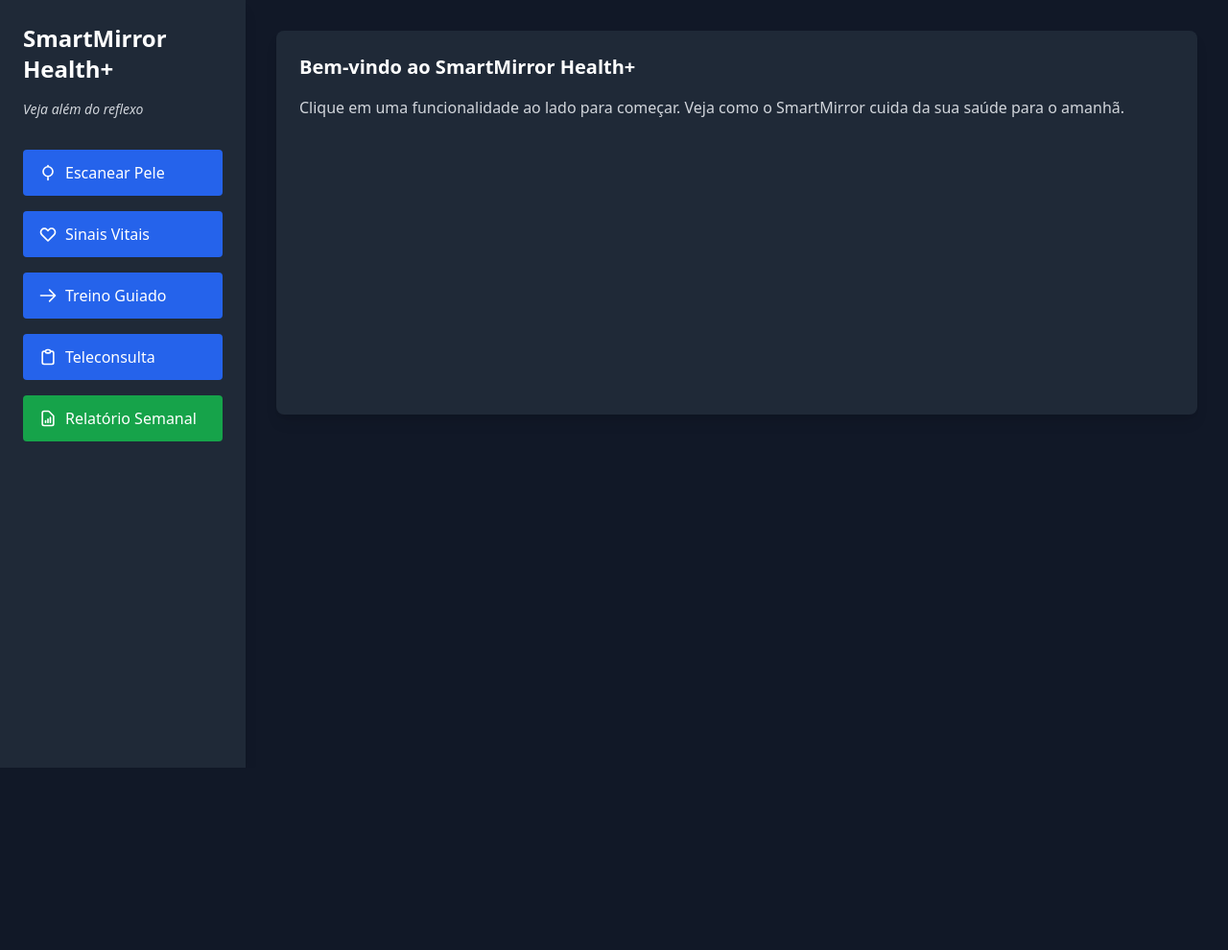
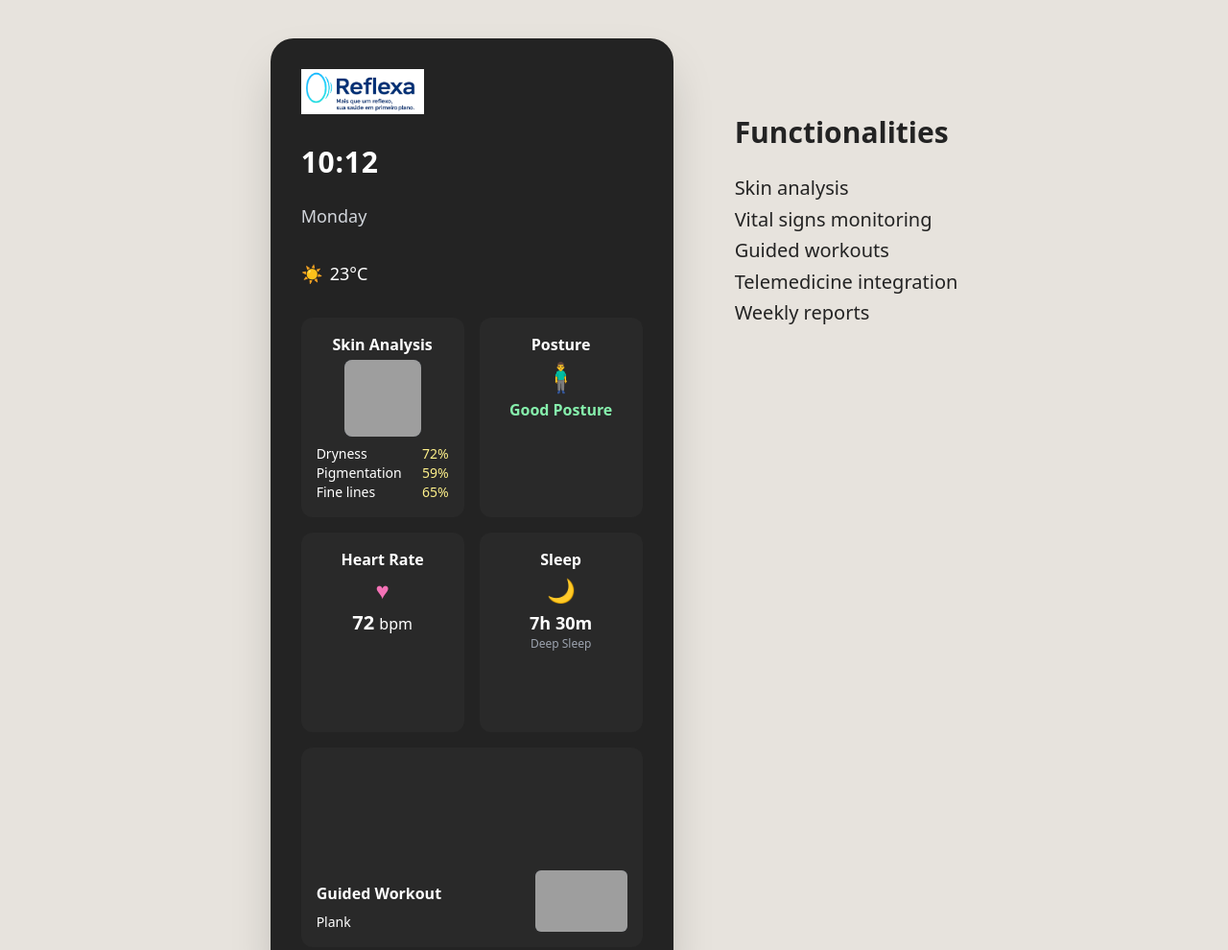
Before and after one commit to icaro44n/MMM4, a plain HTML site: page index.html in a window 1280 px wide. Shown: the top 990 px of the page at 96% size. Before the commit the page ends 800 px from the top, so only its background shows below. Drawn offline with nearby package versions, Linux system fonts and the light colour scheme; grey boxes are pictures that could not be loaded.

Commit message:
asdadssaddas

```diff
--- a/index.html
+++ b/index.html
@@ -12,42 +12,63 @@
     .hover-scale:hover { transform: scale(1.05); }
   </style>
 </head>
-<body class="bg-gray-900 text-white font-sans min-h-screen flex">
-  <!-- Menu Lateral -->
-  <aside class="w-64 bg-gray-800 p-6 shadow-lg">
-    <h1 class="text-2xl font-bold mb-4">SmartMirror Health+</h1>
-    <p class="text-sm italic mb-8 text-gray-300">Veja além do reflexo</p>
-    <nav class="space-y-4">
-      <button onclick="scanSkin()" class="flex items-center w-full bg-blue-600 hover:bg-blue-700 text-white py-3 px-4 rounded hover-scale">
-        <svg class="w-5 h-5 mr-2" fill="none" stroke="currentColor" viewBox="0 0 24 24" xmlns="http://www.w3.org/2000/svg"><path stroke-linecap="round" stroke-linejoin="round" stroke-width="2" d="M12 4.5c3.31 0 6 2.69 6 6s-2.69 6-6 6-6-2.69-6-6 2.69-6 6-6zm0 0V3m0 15v3"></path></svg>
-        Escanear Pele
-      </button>
-      <button onclick="monitorVitals()" class="flex items-center w-full bg-blue-600 hover:bg-blue-700 text-white py-3 px-4 rounded hover-scale">
-        <svg class="w-5 h-5 mr-2" fill="none" stroke="currentColor" viewBox="0 0 24 24" xmlns="http://www.w3.org/2000/svg"><path stroke-linecap="round" stroke-linejoin="round" stroke-width="2" d="M4.318 6.318a4.5 4.5 0 000 6.364L12 20.364l7.682-7.682a4.5 4.5 0 00-6.364-6.364L12 7.636l-1.318-1.318a4.5 4.5 0 00-6.364 0z"></path></svg>
-        Sinais Vitais
-      </button>
-      <button onclick="guidedWorkout()" class="flex items-center w-full bg-blue-600 hover:bg-blue-700 text-white py-3 px-4 rounded hover-scale">
-        <svg class="w-5 h-5 mr-2" fill="none" stroke="currentColor" viewBox="0 0 24 24" xmlns="http://www.w3.org/2000/svg"><path stroke-linecap="round" stroke-linejoin="round" stroke-width="2" d="M14 5l7 7m0 0l-7 7m7-7H3"></path></svg>
-        Treino Guiado
-      </button>
-      <button onclick="teleconsult()" class="flex items-center w-full bg-blue-600 hover:bg-blue-700 text-white py-3 px-4 rounded hover-scale">
-        <svg class="w-5 h-5 mr-2" fill="none" stroke="currentColor" viewBox="0 0 24 24" xmlns="http://www.w3.org/2000/svg"><path stroke-linecap="round" stroke-linejoin="round" stroke-width="2" d="M9 5H7a2 2 0 00-2 2v12a2 2 0 002 2h10a2 2 0 002-2V7a2 2 0 00-2-2h-2M9 5a2 2 0 002 2h2a2 2 0 002-2M9 5a2 2 0 012-2h2a2 2 0 012 2"></path></svg>
-        Teleconsulta
-      </button>
-      <button onclick="generateReport()" class="flex items-center w-full bg-green-600 hover:bg-green-700 text-white py-3 px-4 rounded hover-scale">
-        <svg class="w-5 h-5 mr-2" fill="none" stroke="currentColor" viewBox="0 0 24 24" xmlns="http://www.w3.org/2000/svg"><path stroke-linecap="round" stroke-linejoin="round" stroke-width="2" d="M9 17v-2m3 2v-4m3 4v-6m2 10H7a2 2 0 01-2-2V5a2 2 0 012-2h5.586a1 1 0 01.707.293l5.414 5.414a1 1 0 01.293.707V19a2 2 0 01-2 2z"></path></svg>
-        Relatório Semanal
-      </button>
-    </nav>
-  </aside>
 
-  <!-- Área Principal -->
-  <main class="flex-1 p-8">
-    <div id="result" class="bg-gray-800 p-6 rounded-lg shadow-lg min-h-[400px] fade-in">
-      <h2 class="text-xl font-semibold mb-4">Bem-vindo ao SmartMirror Health+</h2>
-      <p class="text-gray-300">Clique em uma funcionalidade ao lado para começar. Veja como o SmartMirror cuida da sua saúde para o amanhã.</p>
+  <div class="w-full min-h-screen flex items-center justify-center bg-[#e7e3dd] py-10">
+    <div class="flex flex-col md:flex-row gap-16 items-start justify-center">
+      <!-- Painel principal -->
+      <div class="bg-[#232323] rounded-3xl shadow-2xl text-white w-[420px] p-8 flex flex-col gap-6">
+        <img src="REflexa.png" alt="REflexa Logo" class="w-32 mb-2">
+        <div class="text-3xl font-bold tracking-wide">10:12</div>
+        <div class="text-lg text-gray-300 mb-2">Monday</div>
+        <div class="flex items-center gap-2 text-lg mb-2">☀️ <span>23°C</span></div>
+        <div class="grid grid-cols-2 grid-rows-3 gap-4">
+          <div class="bg-[#292929] rounded-xl p-4 flex flex-col items-center">
+            <div class="font-semibold mb-1">Skin Analysis</div>
+            <img src="https://images.unsplash.com/photo-1517841905240-472988babdf9?auto=format&fit=facearea&w=256&h=256&facepad=2" alt="Skin" class="w-20 h-20 rounded-lg object-cover mb-2 bg-gray-700">
+            <div class="text-sm w-full">
+              Dryness <span class="float-right text-yellow-200">72%</span><br>
+              Pigmentation <span class="float-right text-yellow-200">59%</span><br>
+              Fine lines <span class="float-right text-yellow-200">65%</span>
+            </div>
+          </div>
+          <div class="bg-[#292929] rounded-xl p-4 flex flex-col items-center">
+            <div class="font-semibold mb-1">Posture</div>
+            <div class="text-3xl mb-1">🧍‍♂️</div>
+            <div class="text-green-300 font-semibold">Good Posture</div>
+          </div>
+          <div class="bg-[#292929] rounded-xl p-4 flex flex-col items-center">
+            <div class="font-semibold mb-1">Heart Rate</div>
+            <div class="text-2xl text-pink-400 mb-1">♥</div>
+            <div class="text-xl font-bold">72 <span class="text-base font-normal">bpm</span></div>
+          </div>
+          <div class="bg-[#292929] rounded-xl p-4 flex flex-col items-center">
+            <div class="font-semibold mb-1">Sleep</div>
+            <div class="text-2xl text-blue-200 mb-1">🌙</div>
+            <div class="text-lg font-bold">7h 30m</div>
+            <div class="text-xs text-gray-400">Deep Sleep</div>
+          </div>
+          <div class="bg-[#292929] rounded-xl p-4 flex flex-row items-end justify-between col-span-2">
+            <div>
+              <div class="font-semibold">Guided Workout</div>
+              <div class="text-sm mt-2">Plank</div>
+            </div>
+            <img src="https://images.unsplash.com/photo-1518611012118-696072aa579a?auto=format&fit=crop&w=256&q=80" alt="Workout" class="w-24 h-16 object-cover rounded-md bg-gray-700">
+          </div>
+        </div>
+      </div>
+      <!-- Lado direito -->
+      <div class="mt-8 md:mt-20">
+        <div class="text-3xl font-bold text-[#232323] mb-6">Functionalities</div>
+        <div class="text-xl text-[#232323] leading-relaxed">
+          Skin analysis<br>
+          Vital signs monitoring<br>
+          Guided workouts<br>
+          Telemedicine integration<br>
+          Weekly reports
+        </div>
+      </div>
     </div>
-  </main>
+  </div>
 
   <script>
     // Simulação das funcionalidades do SmartMirror Health+
```
